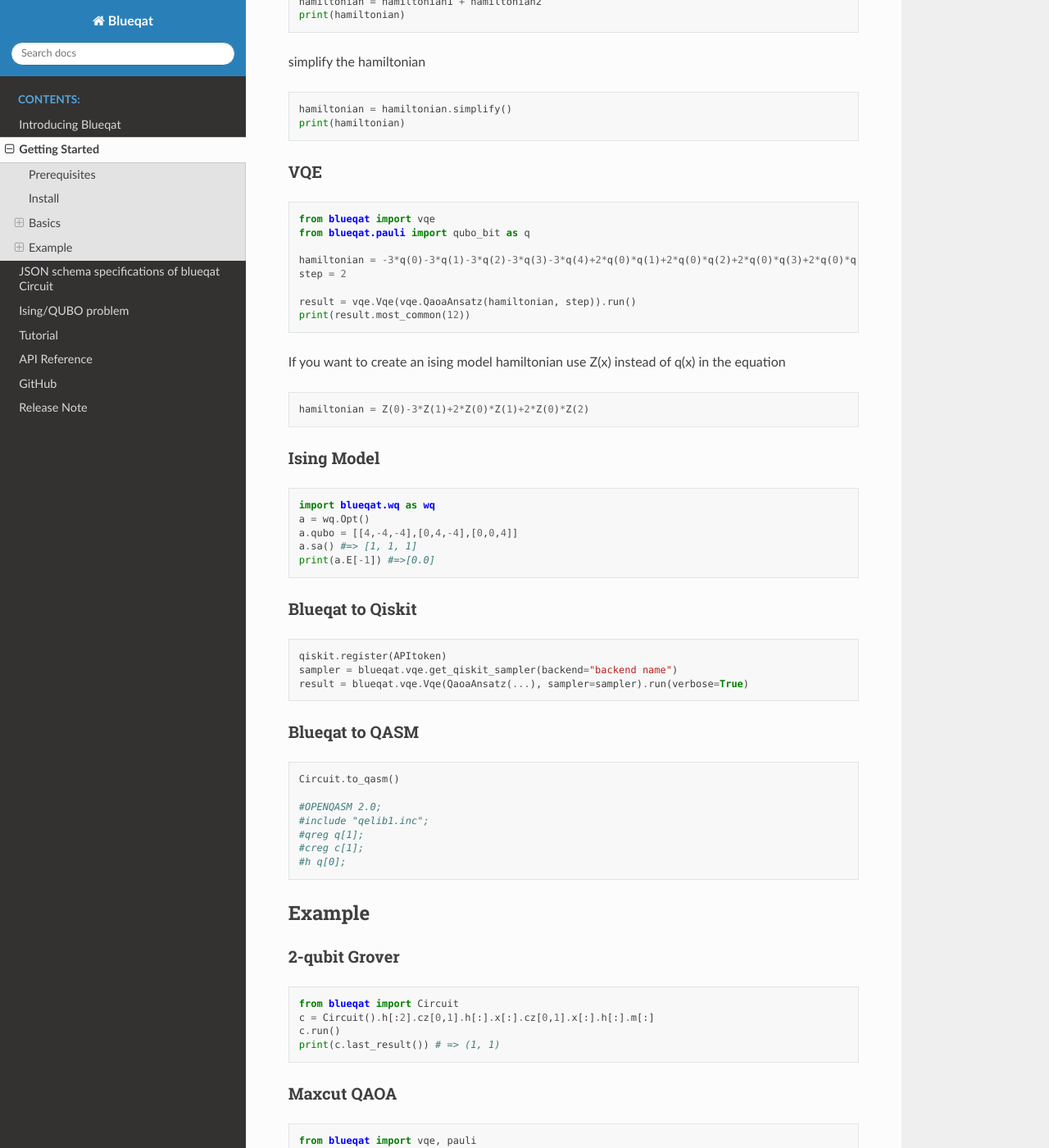
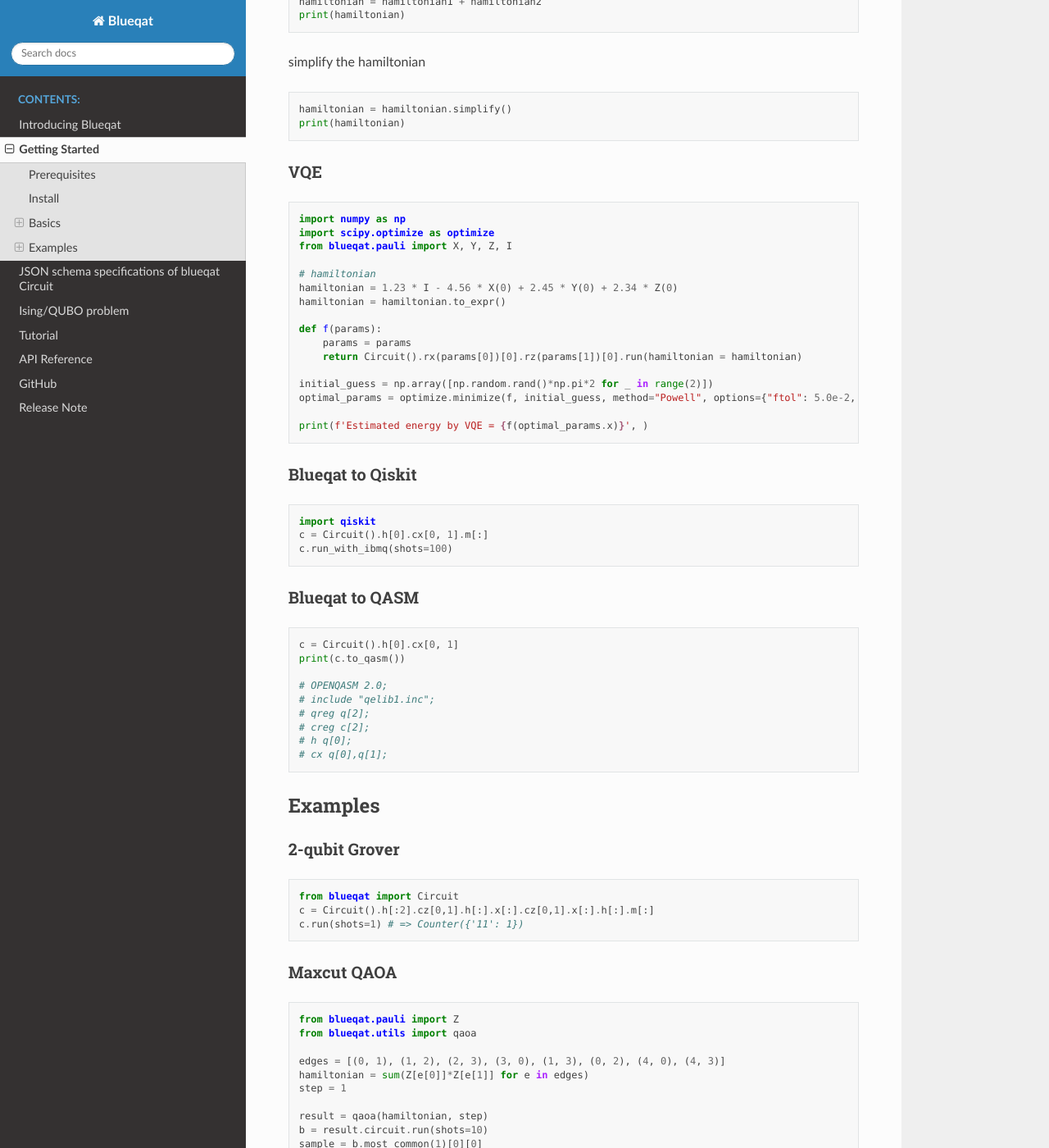
Before and after one commit to Qaqarot/qaqarot, a Sphinx documentation site: the page built from doc/source/getting_started.rst, in a window 1280 px wide and 1400 px high, scrolled down 1862 px. Shown: the whole window at 82% size. Built offline with Sphinx 7.4.7 and the Read the Docs theme 2.0.0, drawn with Linux system fonts in a browser that asks for light colours; some of the changed text lies outside the part shown.

Commit message:
Revised getting_started.rst so that all snipets run along with the current version of Blueqat (2.0.3).

```diff
--- a/doc/source/getting_started.rst
+++ b/doc/source/getting_started.rst
@@ -117,56 +117,50 @@ VQE
 
 .. code-block:: python
 
-    from blueqat import vqe
-    from blueqat.pauli import qubo_bit as q
+    import numpy as np
+    import scipy.optimize as optimize
+    from blueqat.pauli import X, Y, Z, I
 
-    hamiltonian = -3*q(0)-3*q(1)-3*q(2)-3*q(3)-3*q(4)+2*q(0)*q(1)+2*q(0)*q(2)+2*q(0)*q(3)+2*q(0)*q(4)+2*q(1)*q(2)+2*q(1)*q(3)+2*q(1)*q(4)+2*q(2)*q(3)+2*q(2)*q(4)+2*q(3)*q(4)
-    step = 2
+    # hamiltonian
+    hamiltonian = 1.23 * I - 4.56 * X(0) + 2.45 * Y(0) + 2.34 * Z(0)
+    hamiltonian = hamiltonian.to_expr()
 
-    result = vqe.Vqe(vqe.QaoaAnsatz(hamiltonian, step)).run()
-    print(result.most_common(12))
+    def f(params):
+        params = params
+        return Circuit().rx(params[0])[0].rz(params[1])[0].run(hamiltonian = hamiltonian)
 
-If you want to create an ising model hamiltonian use Z(x) instead of q(x) in the equation
+    initial_guess = np.array([np.random.rand()*np.pi*2 for _ in range(2)])
+    optimal_params = optimize.minimize(f, initial_guess, method="Powell", options={"ftol": 5.0e-2, "xtol": 5.0e-2, "maxiter": 1000})
 
-.. code-block:: python
+    print(f'Estimated energy by VQE = {f(optimal_params.x)}', )
 
-    hamiltonian = Z(0)-3*Z(1)+2*Z(0)*Z(1)+2*Z(0)*Z(2)
-
-Ising Model
------------
-
-.. code-block:: python
-
-    import blueqat.wq as wq
-    a = wq.Opt()
-    a.qubo = [[4,-4,-4],[0,4,-4],[0,0,4]]
-    a.sa() #=> [1, 1, 1]
-    print(a.E[-1]) #=>[0.0]
 
 Blueqat to Qiskit
 -----------------
 
 .. code-block:: python
 
-    qiskit.register(APItoken)
-    sampler = blueqat.vqe.get_qiskit_sampler(backend="backend name")
-    result = blueqat.vqe.Vqe(QaoaAnsatz(...), sampler=sampler).run(verbose=True)
+    import qiskit
+    c = Circuit().h[0].cx[0, 1].m[:]
+    c.run_with_ibmq(shots=100)
 
 Blueqat to QASM
 ---------------
 
 .. code-block:: python
 
-    Circuit.to_qasm()
+    c = Circuit().h[0].cx[0, 1]
+    print(c.to_qasm())
 
-    #OPENQASM 2.0;
-    #include "qelib1.inc";
-    #qreg q[1];
-    #creg c[1];
-    #h q[0];
+    # OPENQASM 2.0;
+    # include "qelib1.inc";
+    # qreg q[2];
+    # creg c[2];
+    # h q[0];
+    # cx q[0],q[1];
 
-Example
-=======
+Examples
+========
 
 2-qubit Grover
 --------------
@@ -175,181 +169,28 @@ Example
 
     from blueqat import Circuit
     c = Circuit().h[:2].cz[0,1].h[:].x[:].cz[0,1].x[:].h[:].m[:]
-    c.run()
-    print(c.last_result()) # => (1, 1)
+    c.run(shots=1) # => Counter({'11': 1})
 
 Maxcut QAOA
 -----------
 
 .. code-block:: python
 
-    from blueqat import vqe, pauli
+    from blueqat.pauli import Z
+    from blueqat.utils import qaoa
+
     edges = [(0, 1), (1, 2), (2, 3), (3, 0), (1, 3), (0, 2), (4, 0), (4, 3)]
-    ansatz = vqe.QaoaAnsatz(sum([pauli.Z(i) * pauli.Z(j) for i, j in edges]), 1)
-    result = vqe.Vqe(ansatz).run()
+    hamiltonian = sum(Z[e[0]]*Z[e[1]] for e in edges)
+    step = 1
+
+    result = qaoa(hamiltonian, step)
+    b = result.circuit.run(shots=10)
+    sample = b.most_common(1)[0][0]
+
+    print("sample:"+ str(sample))
     print(
-    """   {4}
-      / \\
-     {0}---{3}
-     | x |
-    {1}---{2}""".format(*result.most_common()[0][0]))
-
-Optimization
-------------
-
-.. code-block:: python
-
-    import blueqat.wq as wq
-    c = wq.Opt().add([[1,1],[1,1]]).add("(q0+q1)^2")
-
-    #qaoa
-    print(c.qaoa().most_common(5))
-    #=>(((0, 0), 0.7639901896866), ((1, 0), 0.10321404014639714), ((0, 1), 0.10321404014639707), ((1, 1), 0.029581730020605202))
-
-    #annealing
-    print(c.run())
-    #=>[0, 0]
-
-
-SA Annealing
-------------
-
-.. code-block:: python
-
-    import blueqat.wq as wq
-    a = wq.Opt()
-    a.qubo = wq.sel(3,1) #creating QUBO matrix
-    result = a.sa(shots=100,sampler="fast")
-    wq.counter(result)
-
-    Counter({'010': 29, '100': 34, '001': 37})
-
-SA Parameters
--------------
-
-Some parameters for simualtion is adjustable
-
-.. code-block:: python
-
-    #for sa
-    a.Ts  = 10    #default 5
-    a.R   = 0.99  #default 0.95
-    a.ite = 10000 #default 1000
-
-SA Energy Function
-------------------
-
-Energy function of the calculation is stored in attribute E as an array.
-
-.. code-block:: python
-
-    print(a.E[-1]) #=>[0.0]
-
-    #if you want to check the time evolution
-    a.plot()
-
-SA Sampling
------------
-
-Sampling and counter function with number of shots.
-
-.. code-block:: python
-
-    result = a.sa(shots=100,sampler="fast")
-
-    print(result)
-
-    [[0, 1, 0],
-    [0, 0, 1],
-    [0, 1, 0],
-    [0, 0, 1],
-    [0, 1, 0],
-
-    counter(result) # => Counter({'001': 37, '010': 25, '100': 38})
-
-Connection to D-Wave cloud
---------------------------
-
-| Direct connection to D-Wave machine with apitoken
-| https://github.com/dwavesystems/dwave-cloud-client is required
-
-.. code-block:: python
-
-    import blueqat.wq as wq
-    a = wq.Opt()
-    a.dwavetoken = "your token here"
-    a.qubo = [[0,0,0,0,-4],[0,2,0,0,-4],[0,0,0,0,0],[0,0,0,0,0],[0,0,0,0,4]]
-    a.dw()
-
-    # => [1, 1, 0, 1, 1]
-
-QUBO Functions
---------------
-
-sel(N,K,array)
-Automatically create QUBO which select K qubits from N qubits
-
-.. code-block:: python
-
-    print(wq.sel(5,2))
-    #=>
-    [[-3  2  2  2  2]
-    [ 0 -3  2  2  2]
-    [ 0  0 -3  2  2]
-    [ 0  0  0 -3  2]
-    [ 0  0  0  0 -3]]
-
-if you set array on the 3rd params, the result likely to choose the nth qubit in the array
-
-.. code-block:: python
-
-    print(wq.sel(5,2,[0,2]))
-    #=>
-    [[-3.5  2.   2.   2.   2. ]
-    [ 0.  -3.   2.   2.   2. ]
-    [ 0.   0.  -3.5  2.   2. ]
-    [ 0.   0.   0.  -3.   2. ]
-    [ 0.   0.   0.   0.  -3. ]]
-
-net(arr,N)
-Automatically create QUBO which has value 1 for all connectivity defined by array of edges and graph size N
-
-.. code-block:: python
-
-    print(wq.net([[0,1],[1,2]],4))
-    #=>
-    [[0. 1. 0. 0.]
-    [0. 0. 1. 0.]
-    [0. 0. 0. 0.]
-    [0. 0. 0. 0.]]
-
-this create 4*4 QUBO and put value 1 on connection between 0th and 1st qubit, 1st and 2nd qubit
-
-zeros(N) Create QUBO with all element value as 0
-
-.. code-block:: python
-
-    print(wq.zeros(3))
-    #=>
-    [[0. 0. 0.]
-    [0. 0. 0.]
-    [0. 0. 0.]]
-
-diag(list) Create QUBO with diag from list
-
-.. code-block:: python
-
-    print(wq.diag([1,2,1]))
-    #=>
-    [[1 0 0]
-    [0 2 0]
-    [0 0 1]]
-
-rands(N) Create QUBO with random number
-
-.. code-block:: python
-
-    print(wq.rands(2))
-    #=>
-    [[0.89903411 0.68839641]
-    [0.         0.28554602]]
+    """  {4}
+     / \\
+    {0}---{3}
+    | x |
+    {1}---{2}""".format(*b.most_common()[0][0]))
```
Also changed, not shown: other parts of doc/source/getting_started.rst (+14 -14 lines).
